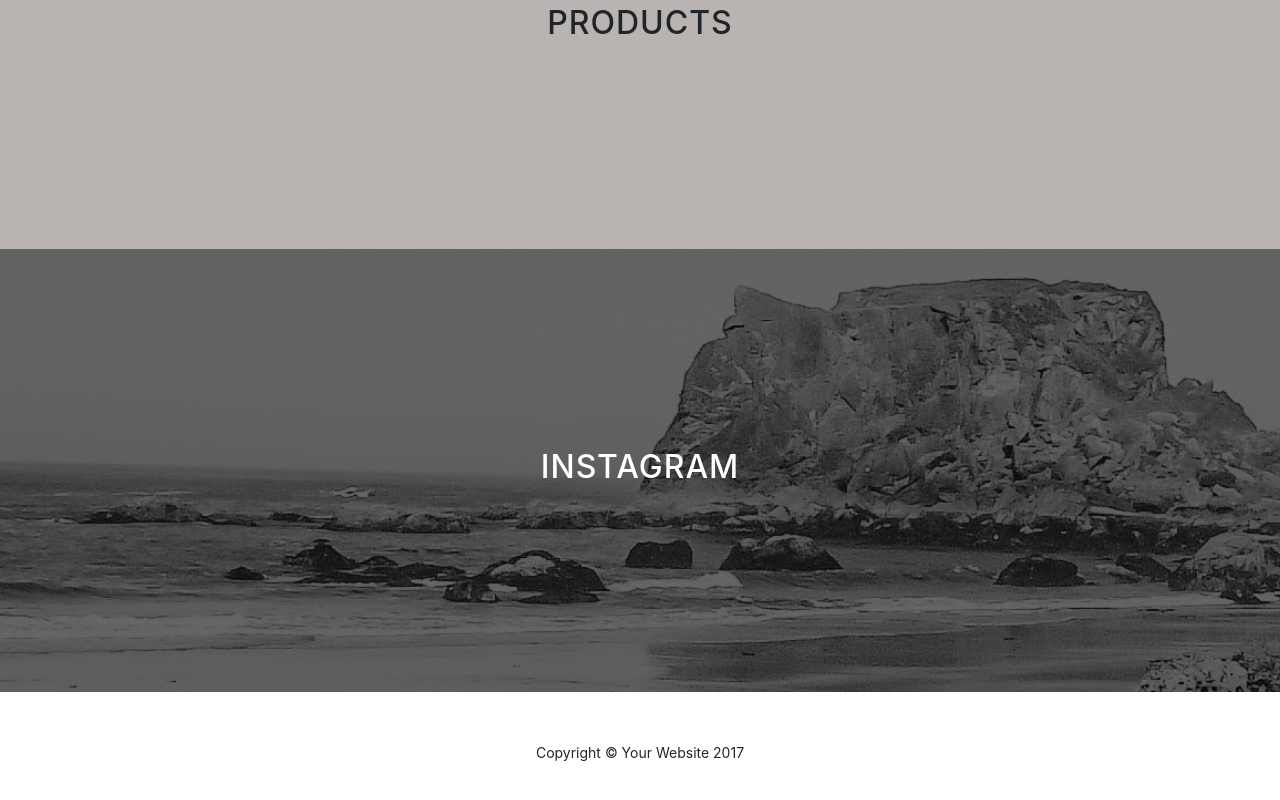
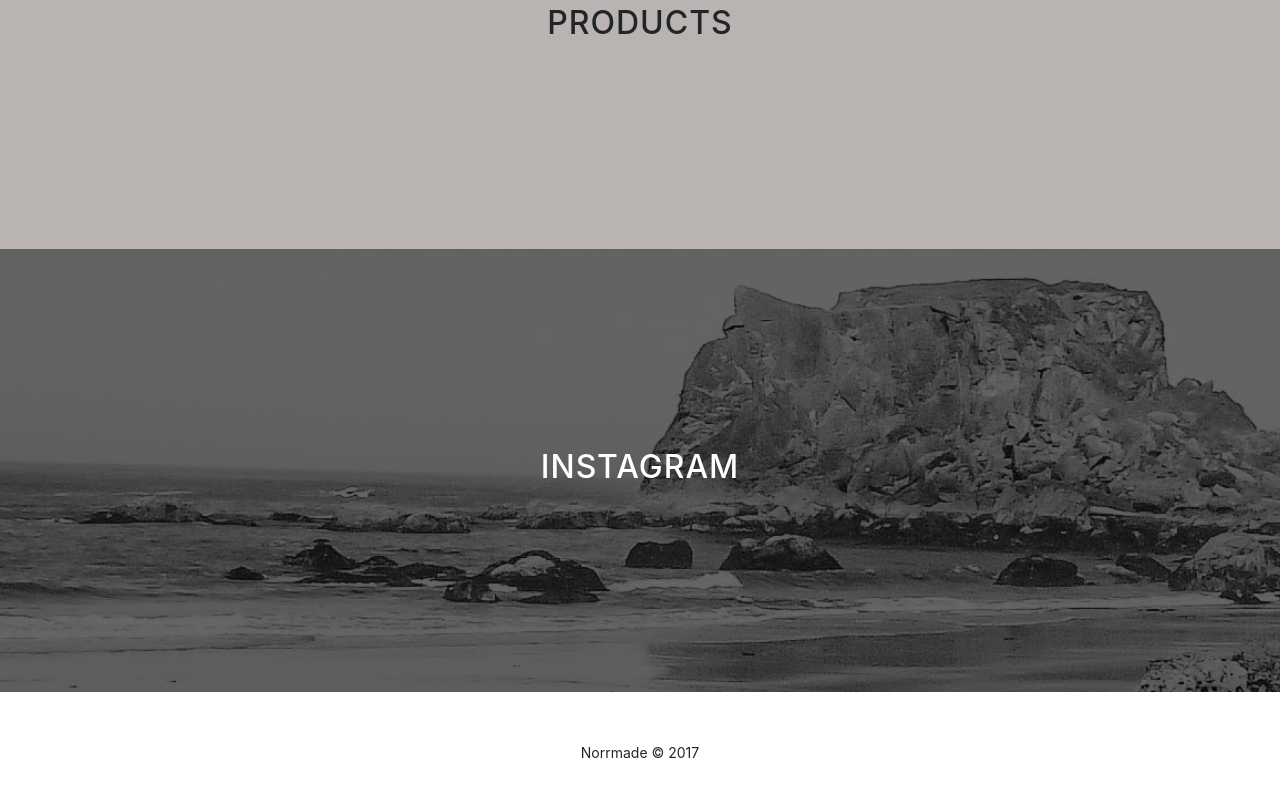
Before and after one commit to zawropati/DigitalShowroom, a website with bundled scripts: page startbootstrap-grayscale-gh-pages/index.html in a window 1280 px wide. Shown: the part 2770-3570 px from the top of the page. Built offline with nearby package versions, Linux system fonts and the light colour scheme.

Commit message:
Copyright

```diff
--- a/startbootstrap-grayscale-gh-pages/index.html
+++ b/startbootstrap-grayscale-gh-pages/index.html
@@ -139,7 +139,7 @@
     <!-- Footer -->
     <footer>
       <div class="container text-center">
-        <p>Copyright &copy; Your Website 2017</p>
+        <p>Norrmade &copy; 2017</p>
       </div>
     </footer>
 
```
